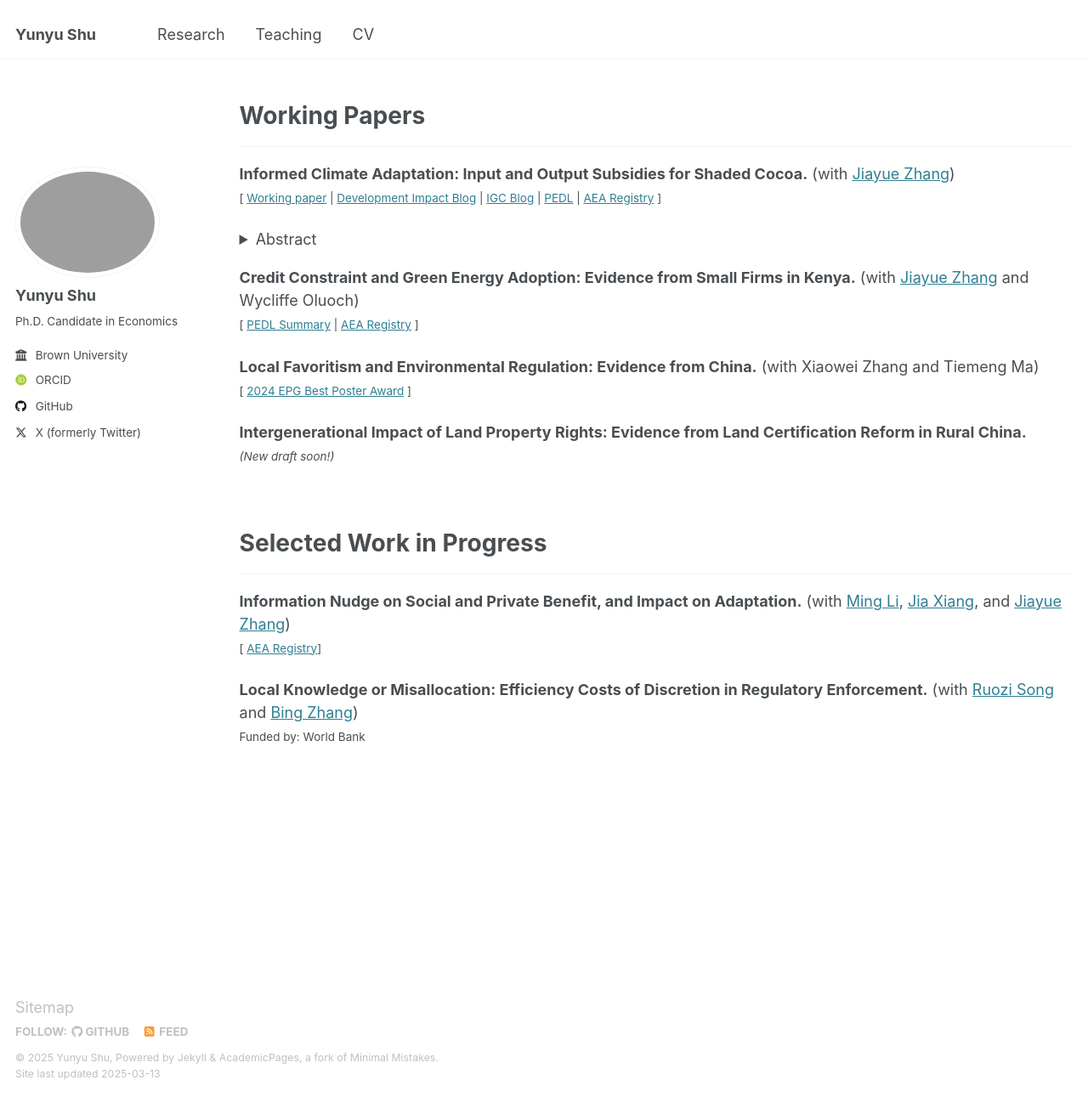
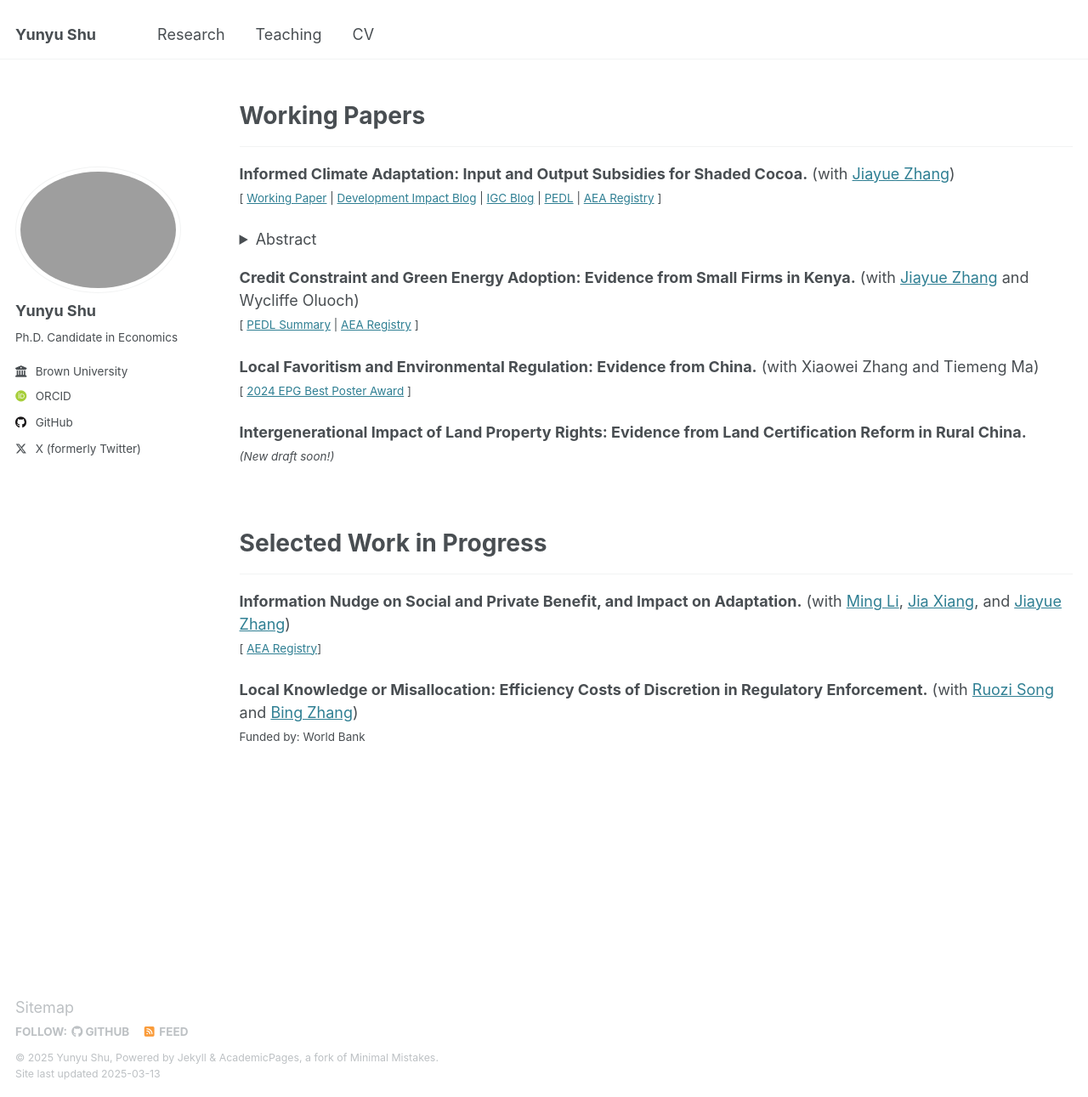
Before and after one commit to shirleyshu0503/shirleyshu0503.github.io, a Jekyll site: the page built from _pages/research.md, in a window 1280 px wide and 1291 px high. Shown: the whole window at 85% size. Built offline with Jekyll 4.4.1, drawn with Linux system fonts in a browser that asks for light colours; some web fonts are replaced.

Commit message:
fix typo

```diff
--- a/_pages/research.md
+++ b/_pages/research.md
@@ -10,7 +10,7 @@
 -------
 
 <strong>Informed Climate Adaptation: Input and Output Subsidies for Shaded Cocoa.</strong>  (with [Jiayue Zhang](https://jzhangg.github.io/))
-<br><small>[ [Working paper](https://drive.google.com/file/d/1u6Wlka3kd7fydY9Fuhm0SWG5GP3sPsDr/view) | [Development Impact Blog](https://blogs.worldbank.org/en/impactevaluations/how-information-transforms-climate-adaptation-through-different-?CID=WBW_AL_BlogNotification_EN_EXT) | [IGC Blog](https://www.theigc.org/blogs/climate-priorities-developing-countries/understanding-climate-change-beliefs-and-adaptation) | [PEDL](https://pedl.cepr.org/content/propagation-taste-climate-resilience-evidence-cocoa-value-chain-ghana-0) | [AEA Registry](https://www.socialscienceregistry.org/trials/11145) ]</small>
+<br><small>[ [Working Paper](https://drive.google.com/file/d/1u6Wlka3kd7fydY9Fuhm0SWG5GP3sPsDr/view) | [Development Impact Blog](https://blogs.worldbank.org/en/impactevaluations/how-information-transforms-climate-adaptation-through-different-?CID=WBW_AL_BlogNotification_EN_EXT) | [IGC Blog](https://www.theigc.org/blogs/climate-priorities-developing-countries/understanding-climate-change-beliefs-and-adaptation) | [PEDL](https://pedl.cepr.org/content/propagation-taste-climate-resilience-evidence-cocoa-value-chain-ghana-0) | [AEA Registry](https://www.socialscienceregistry.org/trials/11145) ]</small>
 <details>
 <summary>Abstract</summary> With growing climate risks, agro-environmental policies seek to protect the environment while reducing poverty by incentivizing climate adaptation. We study how information shapes adaptation under different subsidy schemes for cocoa farmers in Ghana, where forest tree planting for shade is encouraged as an adaptation strategy. Conducting a lab-in-the-field experiment, we compare the impacts of an information intervention under an input subsidy for planting forest trees and an output subsidy for producing cocoa beans from shaded farms. While farmers receiving the information in both subsidy groups plant more forest trees than their subsidy-only counterparts, the increase is higher under the output subsidy than the input subsidy even though the information leads both groups to similarly update their beliefs about the benefits of shade. We rationalize the differential effects of information with a model in which beliefs about rainfall uncertainty and shade benefits affect ex ante input decisions. Counterfactuals show that output subsidy has greater potential to drive adaptation than input when beliefs are reasonably correct. We validate the lab results by distributing tree seedlings, finding consistent treatment effects on the number of seedlings requested and obtained.
 <br>
--- a/_sass/layout/_sidebar.scss
+++ b/_sass/layout/_sidebar.scss
@@ -94,7 +94,7 @@
   }
 
   img {
-    max-width: 170px;
+    max-width: 200px;
     border-radius: 65%;
 
     @include breakpoint($large) {
```
